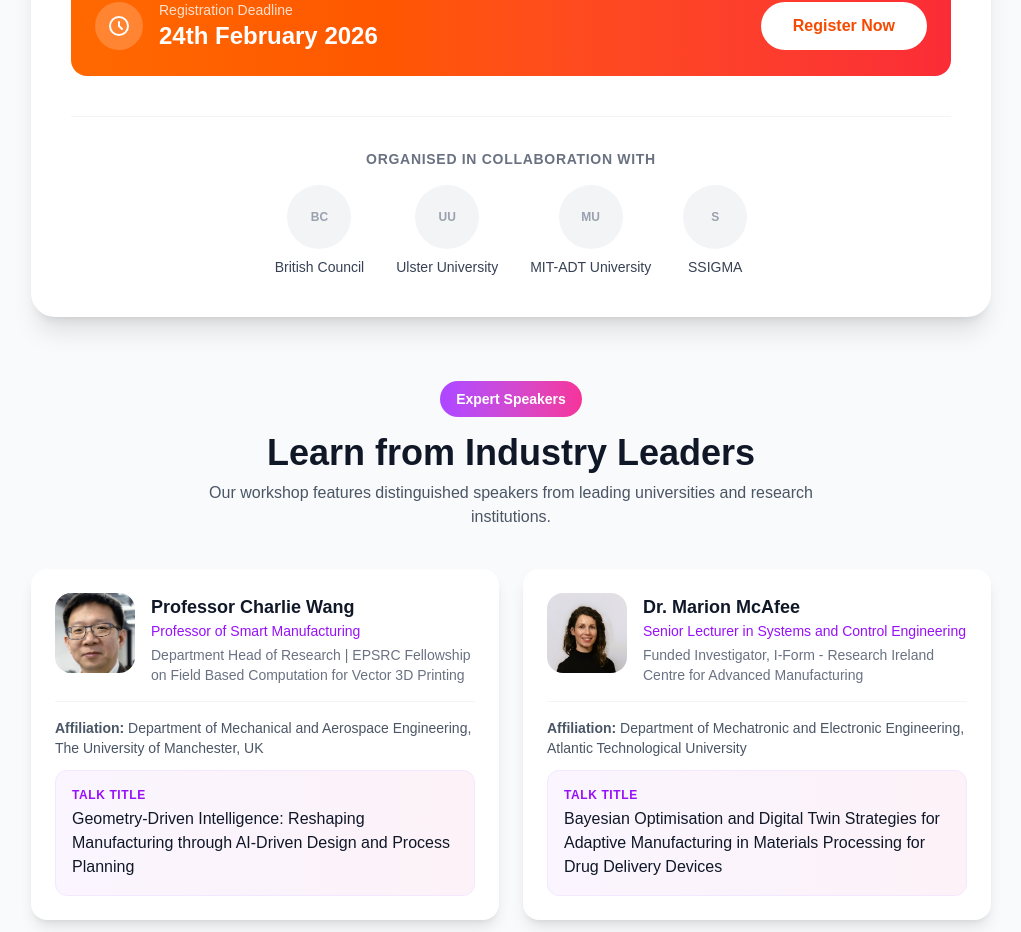
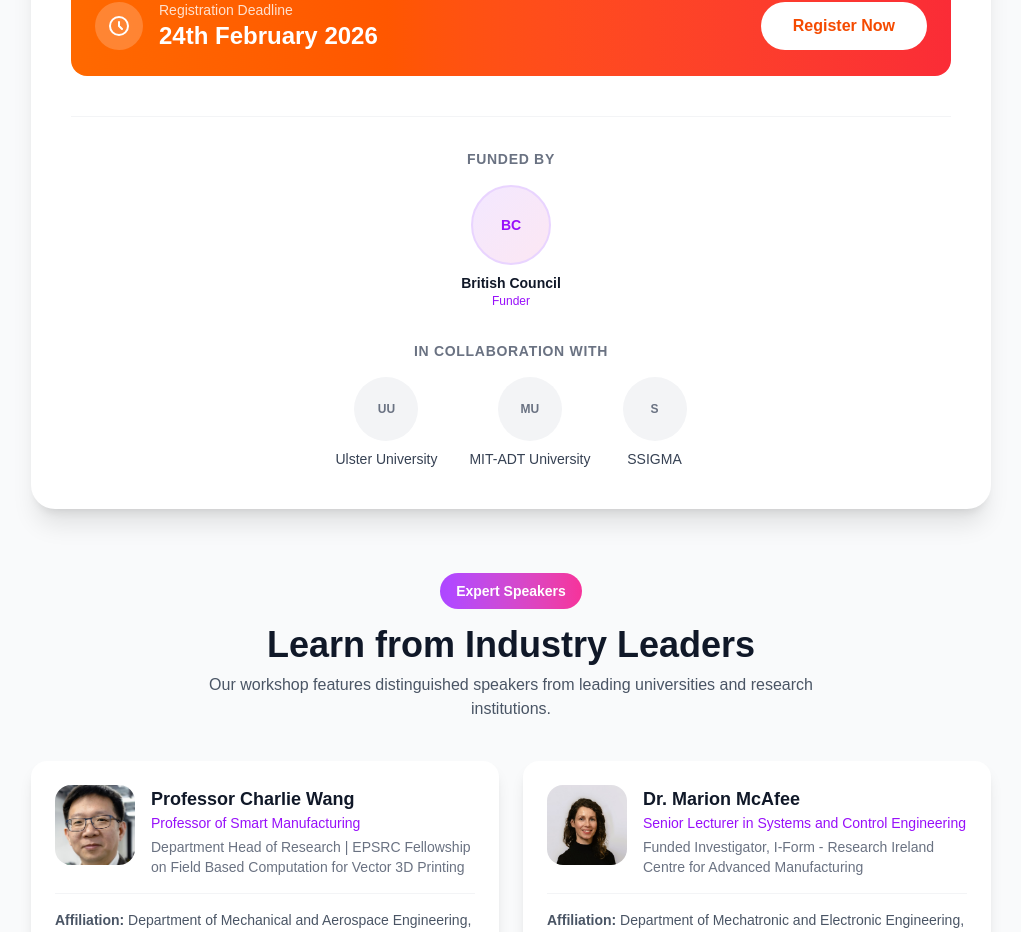
Before and after one commit to RasheedRashid/viram-website, a Next.js app: page /ulster-university/workshop-1 in a window 1280 px wide. Shown: the part 1216-2148 px from the top of the page, without its empty margins (129-1150 px from the left). Built offline with nearby package versions, Linux system fonts and the light colour scheme.

Commit message:
Update page.tsx

```diff
--- a/app/ulster-university/workshop-1/page.tsx
+++ b/app/ulster-university/workshop-1/page.tsx
@@ -190,18 +190,47 @@
 
               {/* Partners */}
               <div className="border-t border-gray-100 pt-8">
-                <h3 className="text-sm text-gray-500 uppercase tracking-wider font-semibold mb-4 text-center">
-                  Organised in collaboration with
-                </h3>
-                <div className="flex flex-wrap justify-center items-center gap-8">
-                  {workshopDetails.partners.map((partner, index) => (
-                    <div key={index} className="text-center">
+                {/* Funder */}
+                <div className="mb-8">
+                  <h3 className="text-sm text-gray-500 uppercase tracking-wider font-semibold mb-4 text-center">
+                    Funded By
+                  </h3>
+                  <div className="flex justify-center">
+                    <div className="text-center">
+                      <div className="w-20 h-20 bg-gradient-to-br from-purple-100 to-pink-100 border-2 border-purple-200 rounded-full flex items-center justify-center mx-auto mb-2">
+                        <span className="text-purple-600 text-sm font-bold">BC</span>
+                      </div>
+                      <p className="text-sm font-semibold text-gray-900">British Council</p>
+                      <p className="text-xs text-purple-600">Funder</p>
+                    </div>
+                  </div>
+                </div>
+
+                {/* Collaborators */}
+                <div>
+                  <h3 className="text-sm text-gray-500 uppercase tracking-wider font-semibold mb-4 text-center">
+                    In Collaboration With
+                  </h3>
+                  <div className="flex flex-wrap justify-center items-center gap-8">
+                    <div className="text-center">
                       <div className="w-16 h-16 bg-gray-100 rounded-full flex items-center justify-center mx-auto mb-2">
-                        <span className="text-gray-400 text-xs font-bold">{partner.name.split(' ').map(w => w[0]).join('')}</span>
+                        <span className="text-gray-500 text-xs font-bold">UU</span>
                       </div>
-                      <p className="text-sm font-medium text-gray-700">{partner.name}</p>
+                      <p className="text-sm font-medium text-gray-700">Ulster University</p>
                     </div>
-                  ))}
+                    <div className="text-center">
+                      <div className="w-16 h-16 bg-gray-100 rounded-full flex items-center justify-center mx-auto mb-2">
+                        <span className="text-gray-500 text-xs font-bold">MU</span>
+                      </div>
+                      <p className="text-sm font-medium text-gray-700">MIT-ADT University</p>
+                    </div>
+                    <div className="text-center">
+                      <div className="w-16 h-16 bg-gray-100 rounded-full flex items-center justify-center mx-auto mb-2">
+                        <span className="text-gray-500 text-xs font-bold">S</span>
+                      </div>
+                      <p className="text-sm font-medium text-gray-700">SSIGMA</p>
+                    </div>
+                  </div>
                 </div>
               </div>
             </div>
```
